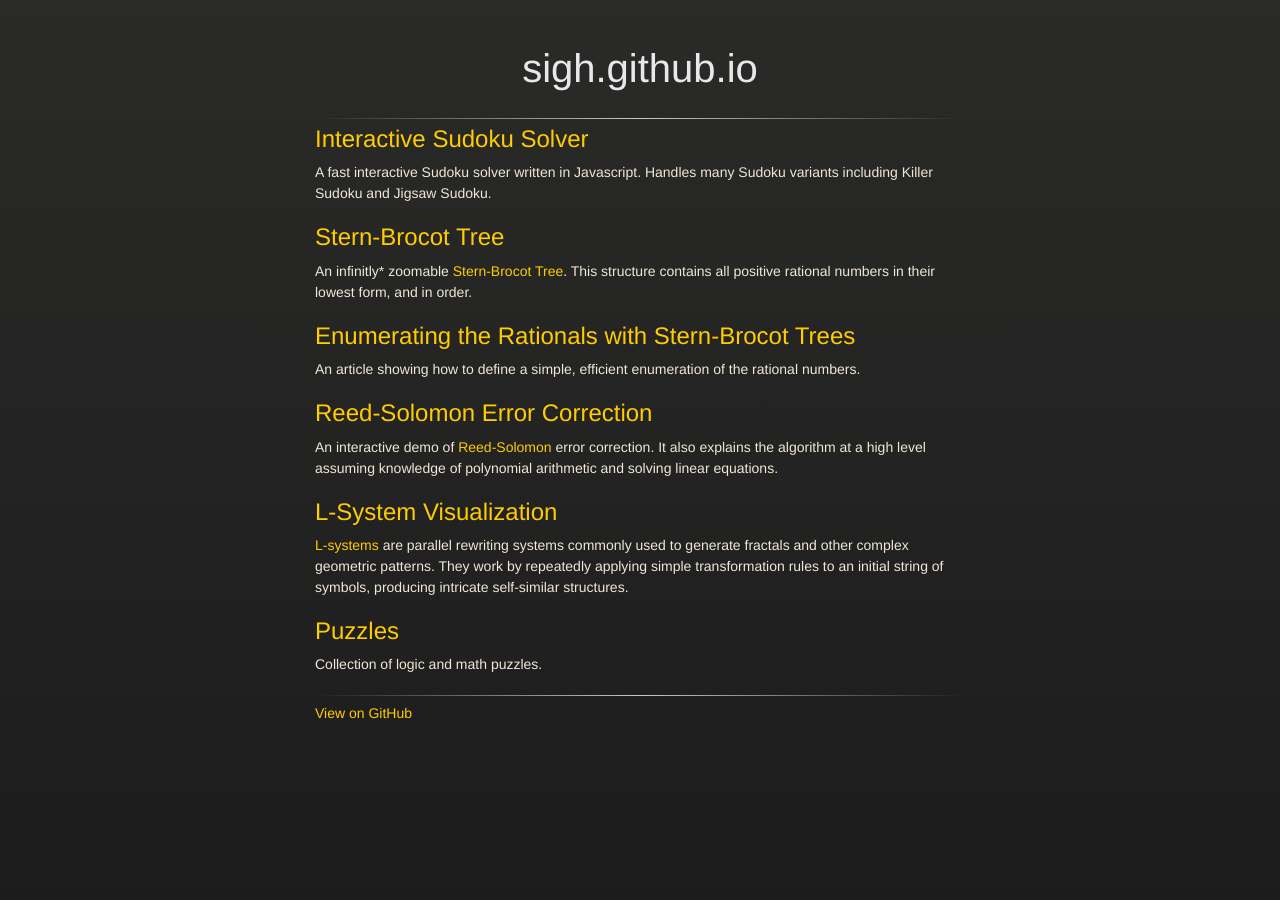
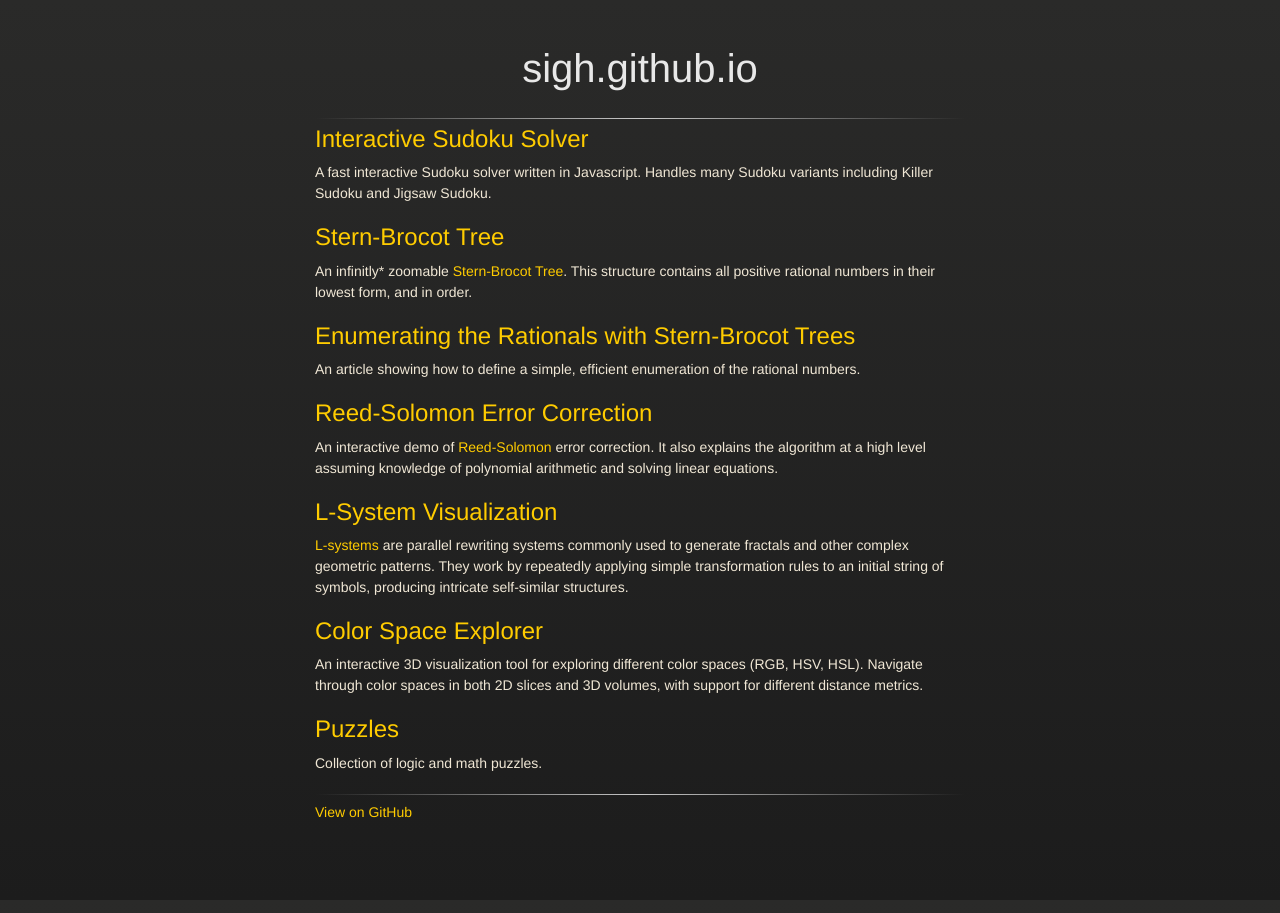
Before and after one commit to sigh/sigh.github.io, a Jekyll site: the page built from index.md, in a window 1280 px wide. Built offline with Jekyll 4.4.1, drawn with Linux system fonts in a browser that asks for light colours.

Commit message:
Add color space explorer.

```diff
--- a/index.md
+++ b/index.md
@@ -35,6 +35,12 @@ systems commonly used to generate fractals and other complex geometric patterns.
 They work by repeatedly applying simple transformation rules to an initial
 string of symbols, producing intricate self-similar structures.
 
+## [Color Space Explorer](https://sigh.github.io/Color-Space-Explorer)
+
+An interactive 3D visualization tool for exploring different color spaces (RGB,
+HSV, HSL). Navigate through color spaces in both 2D slices and 3D volumes,
+with support for different distance metrics.
+
 ## [Puzzles](https://sigh.github.io/puzzles)
 
 Collection of logic and math puzzles.
```
